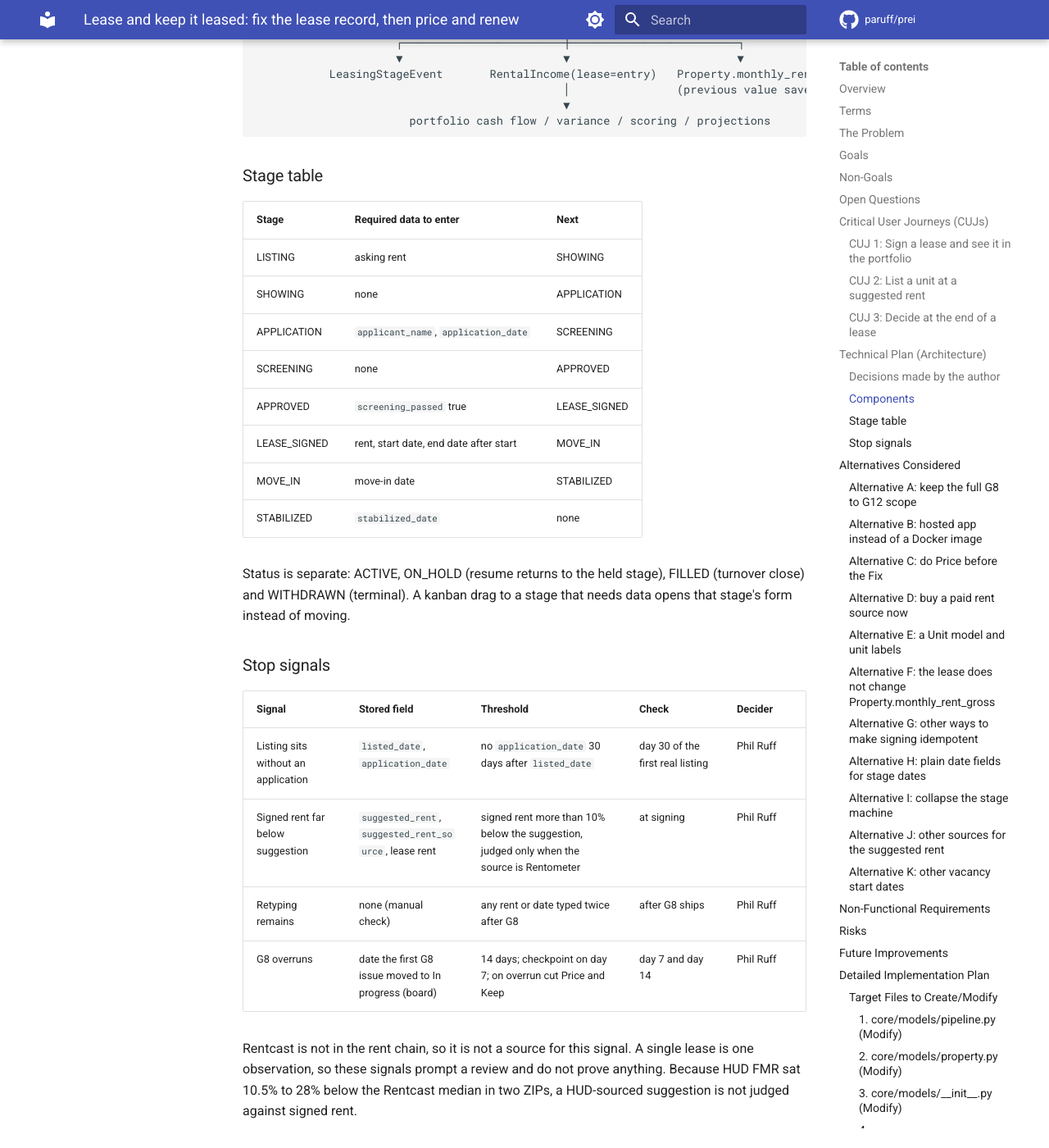
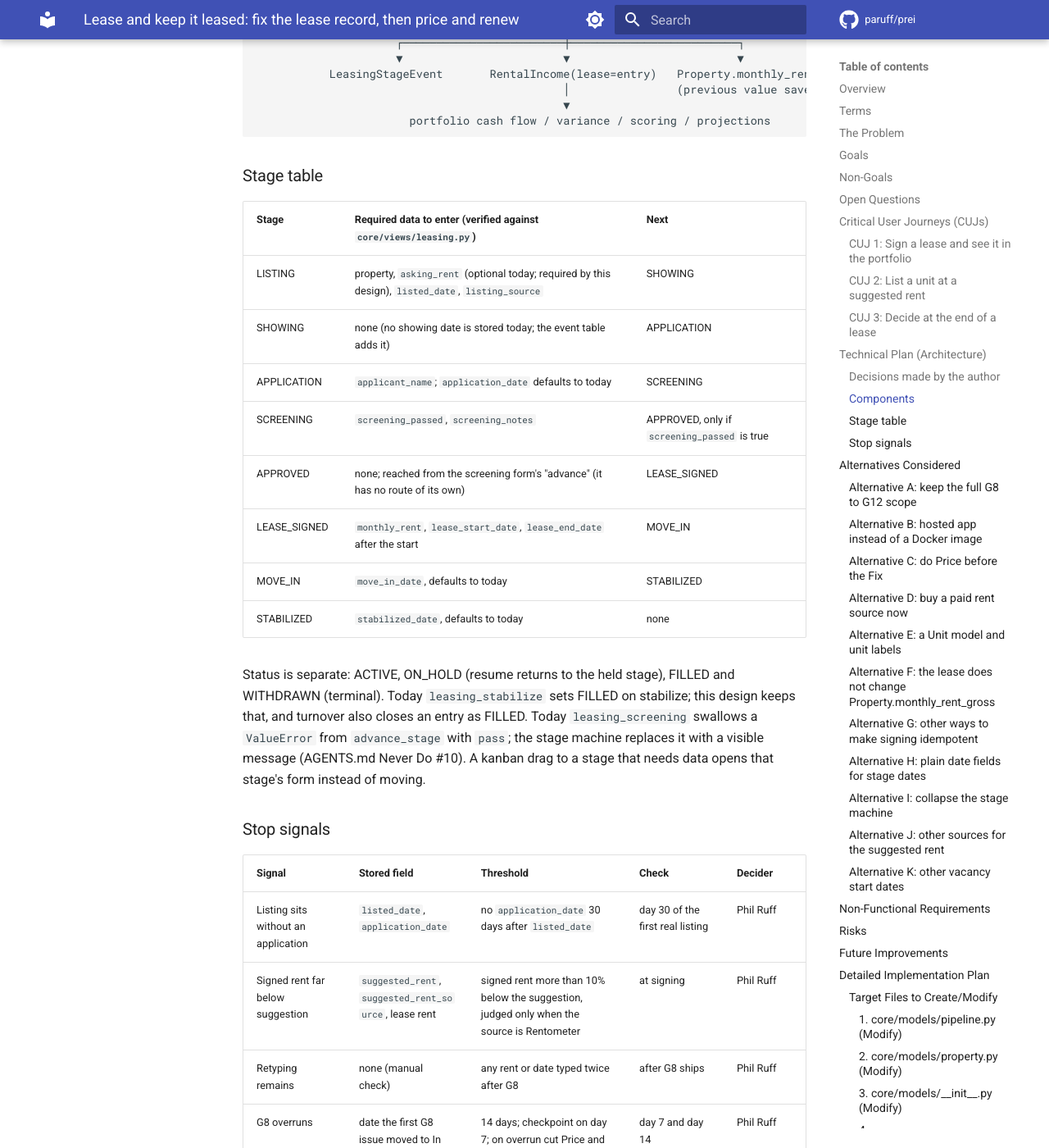
Before and after one commit to paruff/prei, an MkDocs documentation site: the page built from docs/designs/lease-and-keep-it-leased.md, in a window 1280 px wide and 1400 px high, scrolled down 7298 px. Shown: the whole window at 82% size. Built offline with MkDocs 1.6.1 and Material for MkDocs 9.7.7, drawn with Linux system fonts in a browser that asks for light colours; comment, search, counter and statistics services are not loaded; the version menu is left out; some of the changed text lies outside the part shown.

Commit message:
docs(designs): verify stage table and routes against the code
Co-Authored-By: Claude Sonnet 5.5 <noreply@anthropic.com>

```diff
--- a/docs/designs/lease-and-keep-it-leased.md
+++ b/docs/designs/lease-and-keep-it-leased.md
@@ -135,18 +135,18 @@ The proposed solution is to do the work in the order Fix, Price, Keep. Each part
 
 ### Stage table
 
-| Stage | Required data to enter | Next |
+| Stage | Required data to enter (verified against `core/views/leasing.py`) | Next |
 |---|---|---|
-| LISTING | asking rent | SHOWING |
-| SHOWING | none | APPLICATION |
-| APPLICATION | `applicant_name`, `application_date` | SCREENING |
-| SCREENING | none | APPROVED |
-| APPROVED | `screening_passed` true | LEASE_SIGNED |
-| LEASE_SIGNED | rent, start date, end date after start | MOVE_IN |
-| MOVE_IN | move-in date | STABILIZED |
-| STABILIZED | `stabilized_date` | none |
+| LISTING | property, `asking_rent` (optional today; required by this design), `listed_date`, `listing_source` | SHOWING |
+| SHOWING | none (no showing date is stored today; the event table adds it) | APPLICATION |
+| APPLICATION | `applicant_name`; `application_date` defaults to today | SCREENING |
+| SCREENING | `screening_passed`, `screening_notes` | APPROVED, only if `screening_passed` is true |
+| APPROVED | none; reached from the screening form's "advance" (it has no route of its own) | LEASE_SIGNED |
+| LEASE_SIGNED | `monthly_rent`, `lease_start_date`, `lease_end_date` after the start | MOVE_IN |
+| MOVE_IN | `move_in_date`, defaults to today | STABILIZED |
+| STABILIZED | `stabilized_date`, defaults to today | none |
 
-Status is separate: ACTIVE, ON_HOLD (resume returns to the held stage), FILLED (turnover close) and WITHDRAWN (terminal). A kanban drag to a stage that needs data opens that stage's form instead of moving.
+Status is separate: ACTIVE, ON_HOLD (resume returns to the held stage), FILLED and WITHDRAWN (terminal). Today `leasing_stabilize` sets FILLED on stabilize; this design keeps that, and turnover also closes an entry as FILLED. Today `leasing_screening` swallows a `ValueError` from `advance_stage` with `pass`; the stage machine replaces it with a visible message (AGENTS.md Never Do #10). A kanban drag to a stage that needs data opens that stage's form instead of moving.
 
 ### Stop signals
 
@@ -329,7 +329,7 @@ Deferred rows (G8.6 unit label, G8.7 seed) stay in `plan.md` "Later". The file-t
 #### 11. `core/forms.py` (Modify)
 
 *   **Type / Scope**: Django forms.
-*   **Proposed Changes**: Add `LeasingStageForm` (a ModelForm; fields per stage: LISTING `asking_rent`, `listed_date`; APPLICATION `applicant_name`, `application_date`; SCREENING `screening_passed`, `screening_notes`; LEASE_SIGNED `monthly_rent`, `lease_start_date`, `lease_end_date`, `security_deposit`; MOVE_IN `move_in_date`; STABILIZED `stabilized_date`) and `RenewalForm`. A shared rent field strips thousands separators and rejects blank, zero, negative and non-numeric values. The lease form rejects an end date before the start date. `leasing_add` uses the same path.
+*   **Proposed Changes**: Add `LeasingStageForm` (a ModelForm; fields per stage: LISTING `property_record`, `asking_rent`, `listed_date`, `listing_source`; APPLICATION `applicant_name`, `application_date`; SCREENING `screening_passed`, `screening_notes`; LEASE_SIGNED `monthly_rent`, `lease_start_date`, `lease_end_date`, `security_deposit`; MOVE_IN `move_in_date`; STABILIZED `stabilized_date`) and `RenewalForm`. A shared rent field strips thousands separators and rejects blank, zero, negative and non-numeric values. The lease form rejects an end date before the start date. `leasing_add` uses the same path.
 
 #### 12. `core/views/leasing.py` (Modify)
 
@@ -343,7 +343,7 @@ Deferred rows (G8.6 unit label, G8.7 seed) stay in `plan.md` "Later". The file-t
 
     | Name | Path | Method | Form | On success |
     |---|---|---|---|---|
-    | `leasing_hold` / `leasing_resume` / `leasing_withdraw` | `leasing/<pk>/hold/` etc. | POST | none | detail |
+    | `leasing_hold` / `leasing_resume` / `leasing_withdraw` (new; the existing per-stage routes `leasing_showing`, `leasing_application`, `leasing_screening`, `leasing_lease`, `leasing_move_in`, `leasing_stabilize` keep their paths) | `leasing/<pk>/hold/` etc. | POST | none | detail |
     | `leasing_ending` | `leasing/ending/` | GET | none | list of leases ending |
     | `leasing_renew` | `leasing/<pk>/renew/` | GET, POST | `RenewalForm` | detail |
     | `leasing_turnover` | `leasing/<pk>/turnover/` | POST | none | new listing detail |
```
